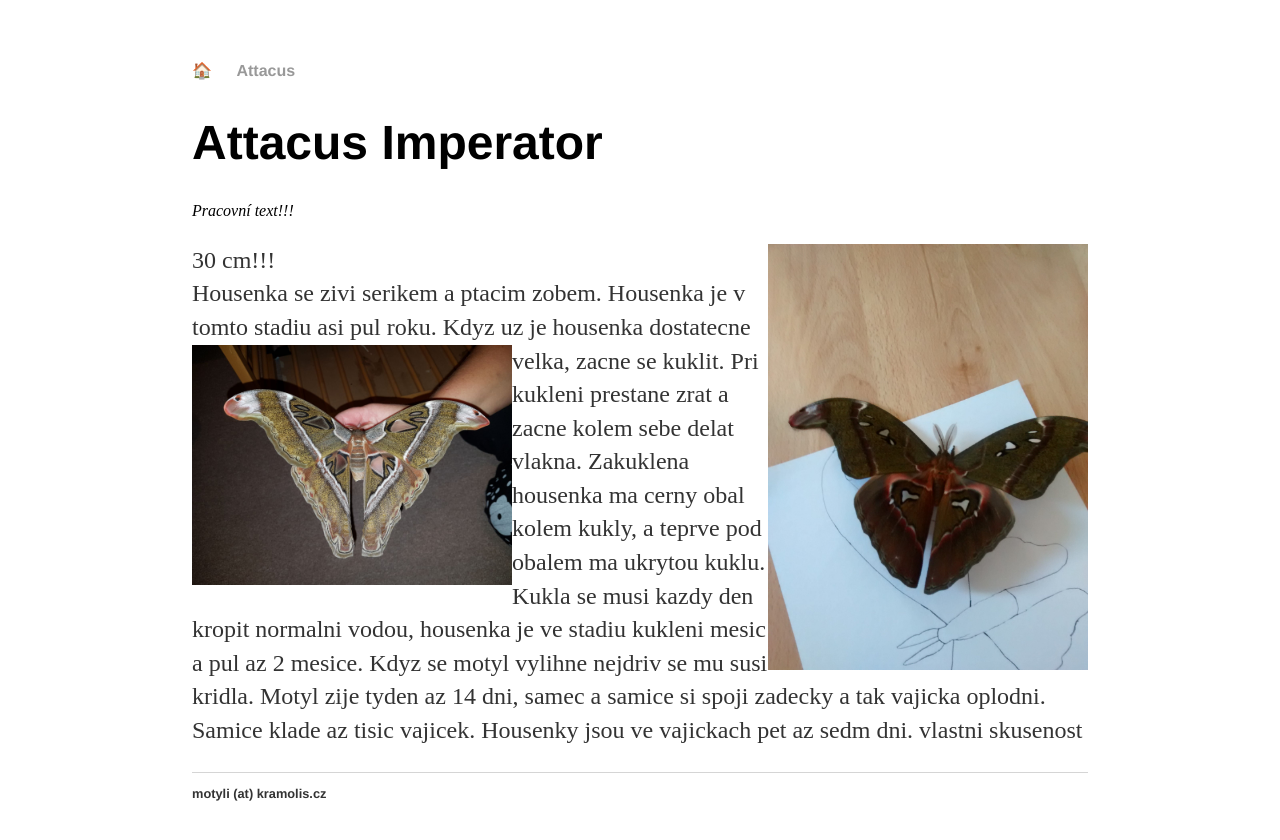
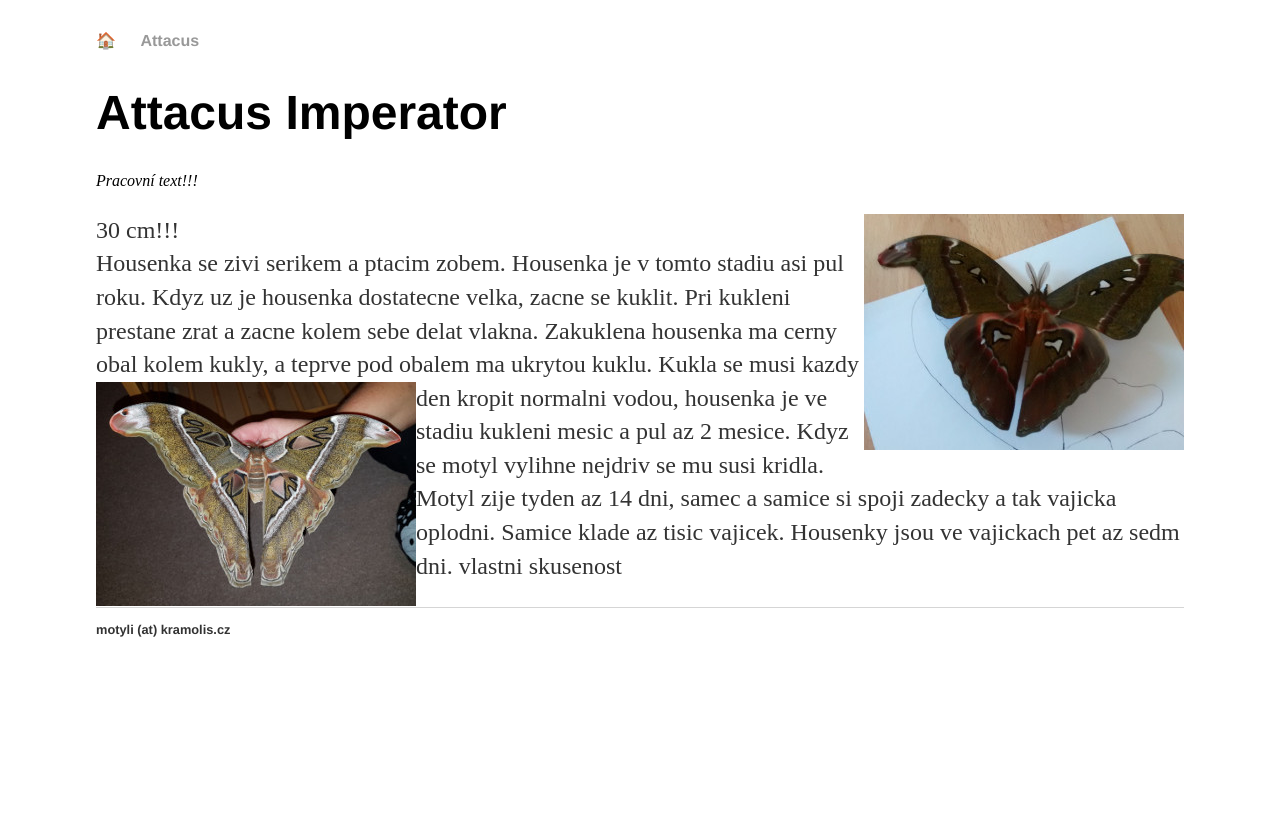
Before and after one commit to shamoh/pages-motyli, a Jekyll site: the page built from attacus/imperator.html, in a window 1280 px wide. Shown: the top 840 px of the page. Built offline with Jekyll 4.4.1, drawn with Linux system fonts in a browser that asks for light colours.

Commit message:
Mensi obrazky, oriznute.

```diff
--- a/attacus/imperator.html
+++ b/attacus/imperator.html
@@ -9,19 +9,18 @@
   <i>Pracovní text!!!</i>
 
   <p>
-    <img src="imperator-2.jpg" style="float:right;width:320px">
+    <img src="imperator-male-320.jpg" style="float:right;width:320px" alt="Samec Attacus Imperator">
     30 cm!!!
     <br>
     Housenka se zivi serikem a ptacim zobem.
     Housenka je v tomto stadiu asi pul roku.
     Kdyz uz je housenka dostatecne velka,
     zacne se kuklit.
-
-    <img src="imperator-1.jpg" style="float:left;width:320px">
-
     Pri kukleni prestane zrat a zacne kolem sebe delat vlakna.
     Zakuklena housenka ma cerny obal kolem kukly,
     a teprve pod obalem ma ukrytou kuklu.
+
+		<img src="imperator-female-320.jpg" style="float:left;width:320px" alt="Samička Attacus Imperator">
 
     Kukla se musi kazdy den kropit normalni vodou,
     housenka je ve stadiu kukleni mesic a pul az 2 mesice.
--- a/css/main.css
+++ b/css/main.css
@@ -1,7 +1,7 @@
-body { margin: 60px auto; width: 70%; }
+body { margin: 30px auto; width: 85%; }
 
 a { text-decoration: none; color: #999; }
-a:hover { text-decoration: underline; }
+a:hover { text-decoration: none; color: #990f26; }
 
 p, ul { font-size: 1.5em; line-height: 1.4em; color: #333; }
 
```
Also changed, not shown: attacus/imperator-1.jpg (deleted), attacus/imperator-2.jpg (deleted), attacus/imperator-female-320.jpg (added), attacus/imperator-female.jpg (added), attacus/imperator-male-320.jpg (added), attacus/imperator-male.jpg (added).
